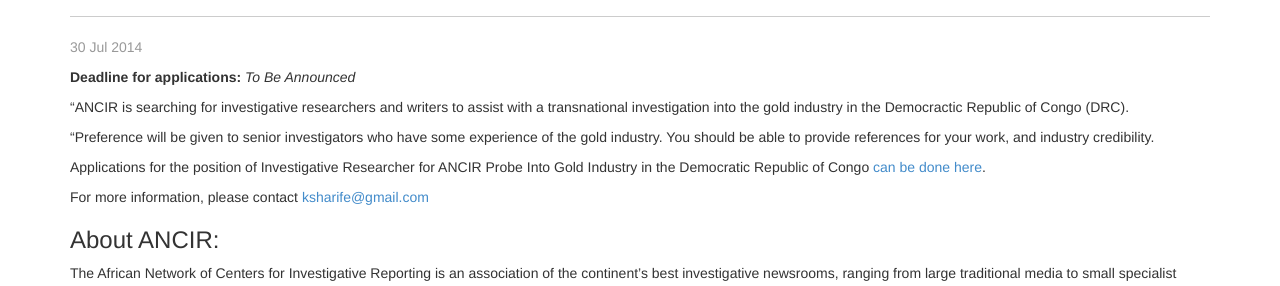
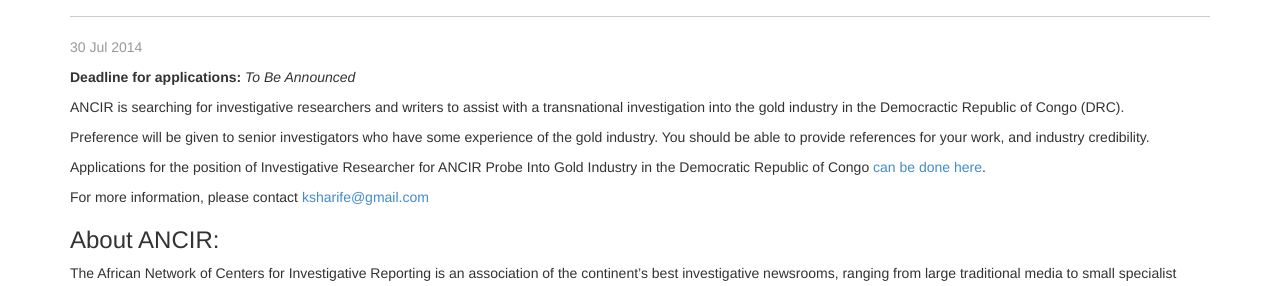
Before and after one commit to ANCIR/InvestigativeCenters.org, a Jekyll site: the page built from _posts/2014-07-30-gold-investigation.md, in a window 1280 px wide. Shown: the part 352-638 px from the top of the page. Built offline with Jekyll 4.4.1, drawn with Linux system fonts in a browser that asks for light colours; nearby versions of some CDN libraries; some web fonts are replaced; Markdown is read by kramdown in place of the engine named in the settings; comment, search, counter and statistics services are not loaded.

Commit message:
Minor edits

```diff
--- a/_posts/2014-07-30-gold-investigation.md
+++ b/_posts/2014-07-30-gold-investigation.md
@@ -7,9 +7,9 @@
 
 **Deadline for applications:** *To Be Announced*
 
-"ANCIR is searching for investigative researchers and writers to assist with a transnational investigation into the gold industry in the Democractic Republic of Congo (DRC).
+ANCIR is searching for investigative researchers and writers to assist with a transnational investigation into the gold industry in the Democractic Republic of Congo (DRC).
 
-"Preference will be given to senior investigators who have some experience of the gold industry. You should be able to provide references for your work, and industry credibility.
+Preference will be given to senior investigators who have some experience of the gold industry. You should be able to provide references for your work, and industry credibility.
 
 Applications for the position of Investigative Researcher for ANCIR Probe Into Gold Industry in the Democratic Republic of Congo <a href="https://docs.google.com/forms/d/1lnDs6ILEbJt-W1BT1TvgMiT6fSmoHxo1ZjBlsqqLvWs/viewform?usp=send_form">can be done here</a>.
 
```
